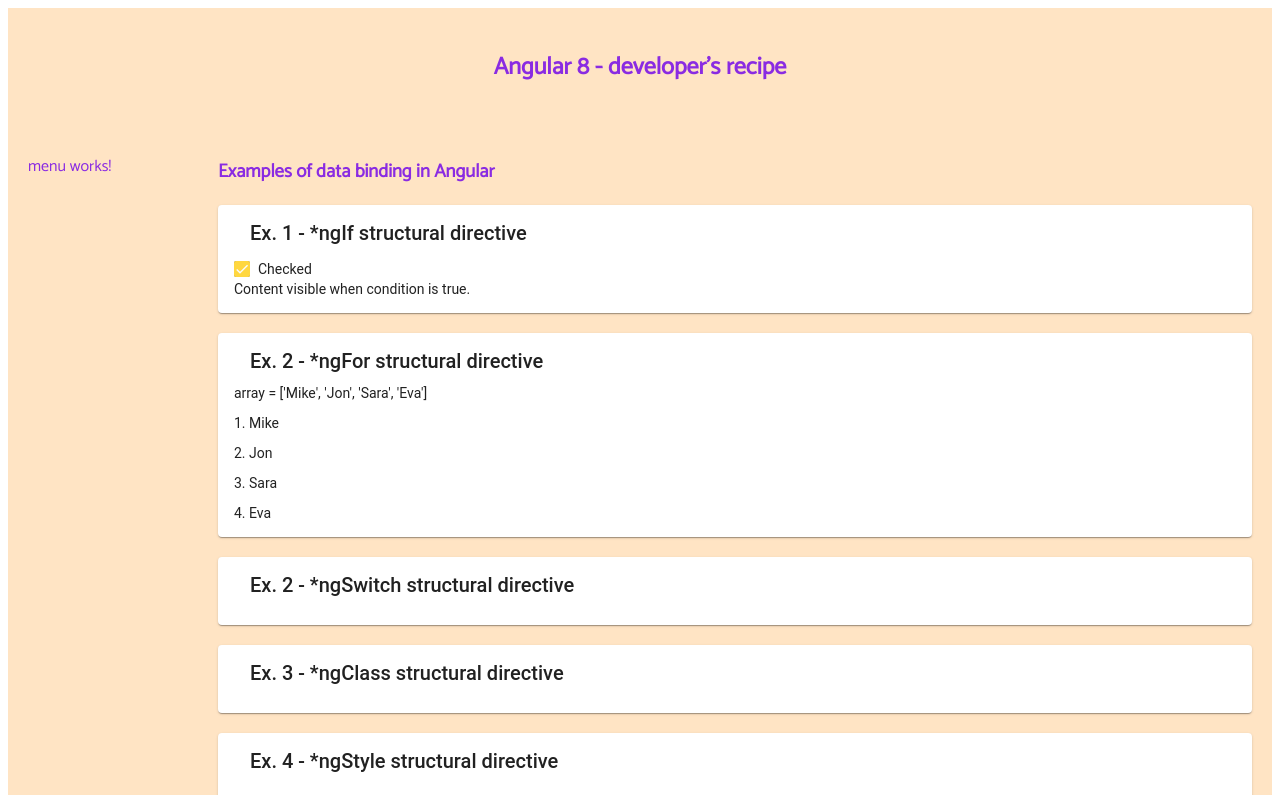
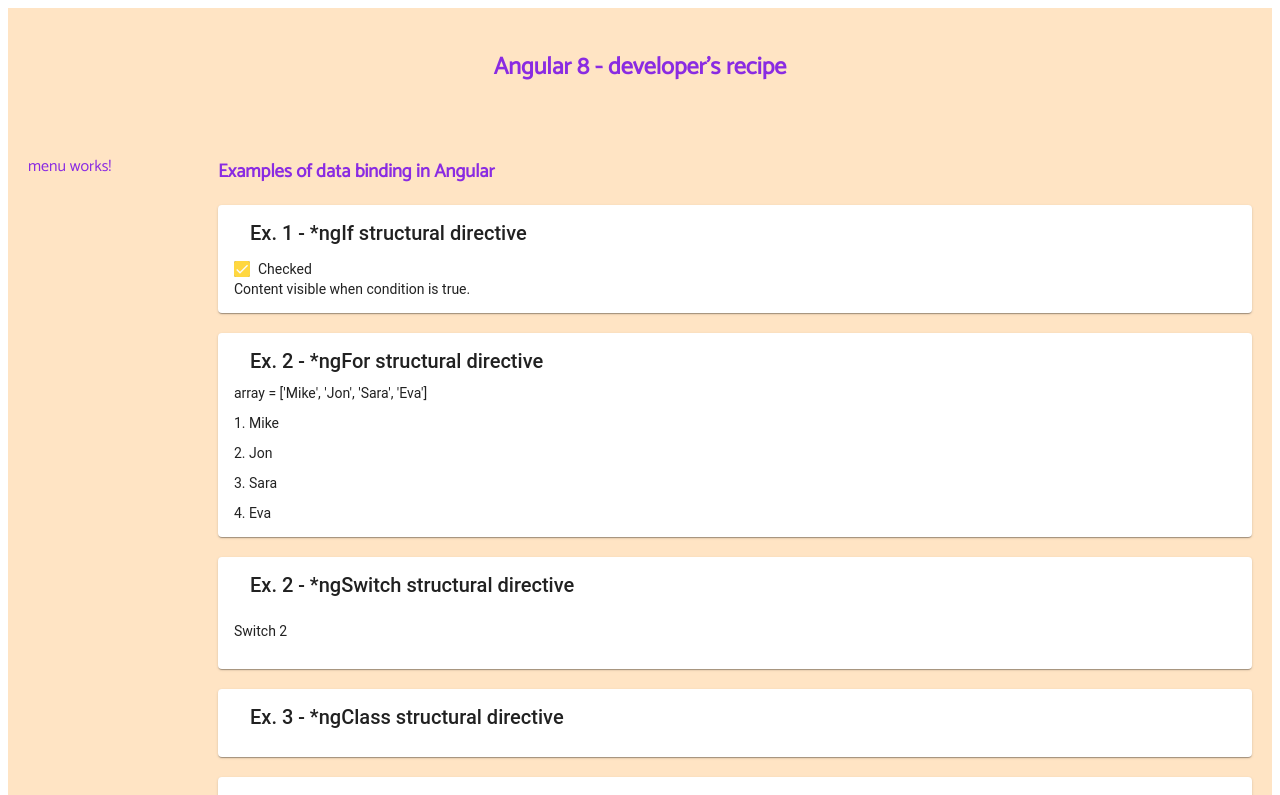
Before and after one commit to RafalM2000/portfolio-Angular8, an Angular app: page / in a window 1280 px wide. Shown: the top 795 px of the page. Built offline with nearby package versions, Linux system fonts and the light colour scheme.

Commit message:
added ngSwitch

```diff
--- a/src/app/directives/directives.component.html
+++ b/src/app/directives/directives.component.html
@@ -29,7 +29,14 @@
             <mat-card-title>Ex. 2 - *ngSwitch structural directive</mat-card-title>
         </mat-card-header>
         <mat-card-content>
-            <p></p>
+            <div [ngSwitch] = "switchExpression">
+                <p *ngSwitchCase = "'No1'">Switch 1</p>
+                <p *ngSwitchCase = "'No2'">Switch 2</p>
+                <p *ngSwitchCase = "'No3'">Switch 3</p>
+                <p *ngSwitchCase = "'No4'">Switch 4</p>
+                <p *ngSwitchCase = "'No5'">Switch 5</p>
+                <p *ngSwitchDefault>Switch 6</p>
+            </div>
 
         </mat-card-content>
     </mat-card>
--- a/src/app/directives/directives.component.ts
+++ b/src/app/directives/directives.component.ts
@@ -9,6 +9,7 @@
 
 usersList = ['Mike', 'Jon', 'Sara', 'Eva'];
 isVisible = true;
+switchExpression = 'No2';
 
   constructor() { }
 
```
